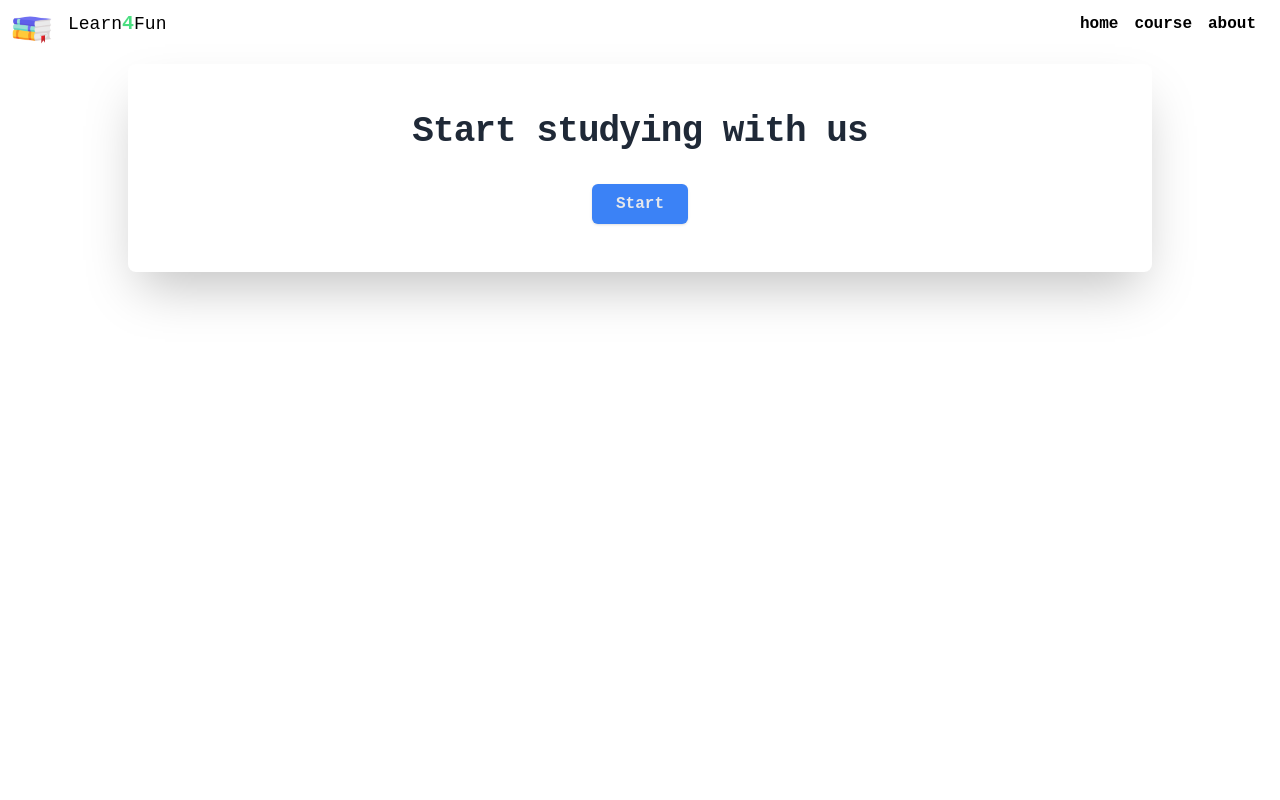
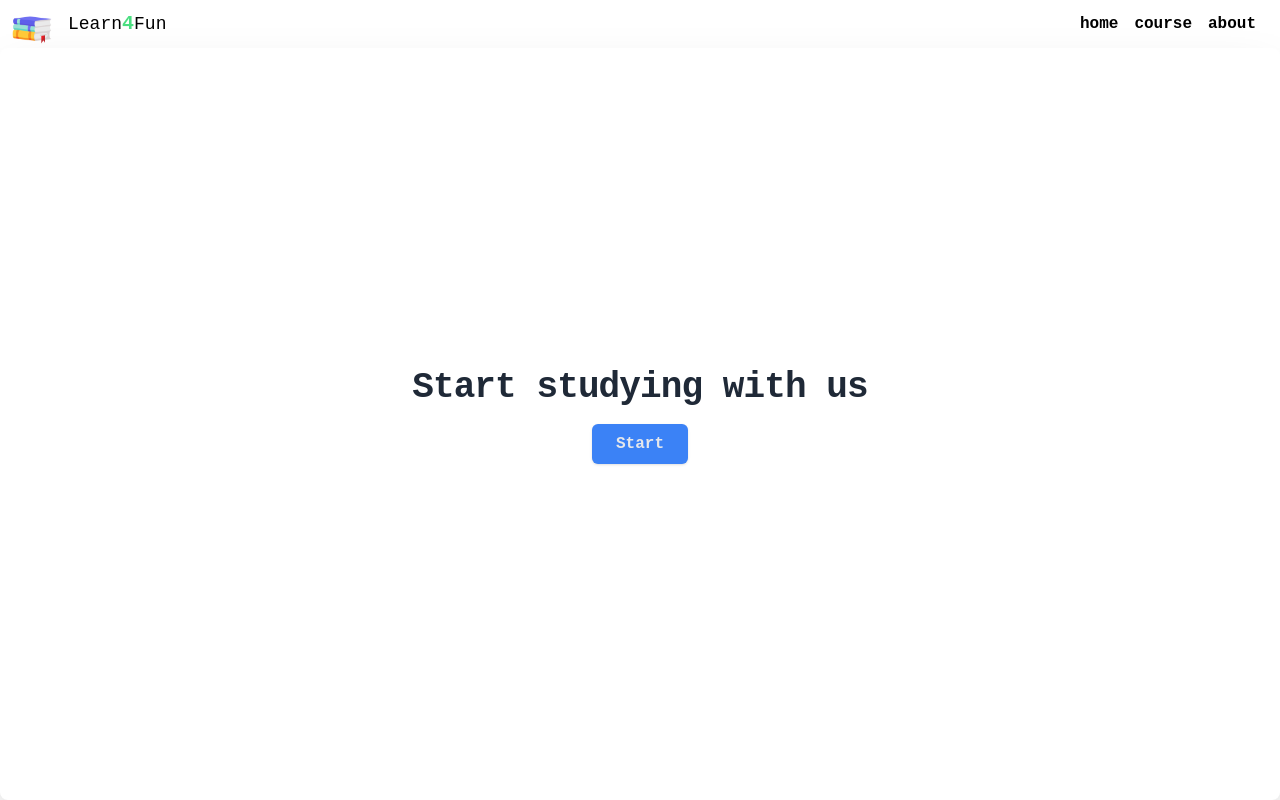
Before and after one commit to nikl1425/WebLearn, a Next.js app: page / in a window 1280 px wide. Built offline with nearby package versions, Linux system fonts and the light colour scheme.

Commit message:
working on jumbo tron

```diff
--- a/package.json
+++ b/package.json
@@ -18,6 +18,7 @@
     "next": "13.2.1",
     "react": "18.2.0",
     "react-dom": "18.2.0",
+    "react-icons": "^4.7.1",
     "typescript": "4.9.5"
   },
   "devDependencies": {
--- a/src/common/components/jumbotron.tsx
+++ b/src/common/components/jumbotron.tsx
@@ -1,16 +1,31 @@
 import React, { FC } from "react";
 
-type JumboTronProps = {
 
+type JumboButtonProps = {
+    text: string,
+    color?: string
+    func: () => void
 }
 
-const JumboTron : FC<JumboTronProps>= () => {
+type JumboTronProps = {
+    title: string
+    subTitle?: string
+    buttons: []
+    bannerIcon?: string
+    bannerImg?: string
+}
+
+const JumboTron: FC<JumboTronProps> = ({title, subTitle}) => {
     return (
-        <div className="max-w-screen-lg bg-white shadow-2xl rounded-lg mx-auto text-center py-12 mt-4">
+        <div className="w-full h-full bg-white shadow-2xl rounded-lg mx-auto text-center flex">
+            <div>
+
+            </div>
+            <div className=" mx-auto my-auto grow">
                 <h2 className="text-3xl leading-9 font-bold tracking-tight text-gray-800 sm:text-4xl sm:leading-10">
                     Start studying with us
                 </h2>
-        <div className="mt-8 flex justify-center">
+                <div className="mt-4 mb-4 flex justify-center">
                     <div className="inline-flex rounded-md bg-blue-500 shadow">
                         <a href="#" className="text-gray-200 font-bold py-2 px-6">
                             Start
@@ -18,6 +33,7 @@ const JumboTron : FC<JumboTronProps>= () => {
                     </div>
                 </div>
             </div>
+        </div>
     )
 }
 
--- a/src/common/components/layout.tsx
+++ b/src/common/components/layout.tsx
@@ -1,4 +1,4 @@
-import React, {FC} from "react";
+import React, { FC } from "react";
 import NavBar from "./navbar";
 import type { ReactNode } from "react";
 
@@ -7,20 +7,23 @@ type LayoutProps = {
     children: ReactNode
 }
 
-const Layout: FC<LayoutProps> = ({children}) => {
+const Layout: FC<LayoutProps> = ({ children }) => {
     return (
         <>
-            <header>
-                <NavBar />
-            </header>
+            <div className=" flex flex-col h-full">
+                <header className="flex-1">
+                    <NavBar />
+                </header>
 
-            <main>
-                {children}
-            </main>
+                <main className=" grow h-full">
+                    {children}
+                </main>
 
-            <footer>
+                <footer className=" flex-initial">
 
-            </footer>
+                </footer>
+            </div>
+
         </>
     )
 }
--- a/src/pages/index.tsx
+++ b/src/pages/index.tsx
@@ -6,7 +6,7 @@ const inter = Inter({ subsets: ['latin'] })
 export default function Home() {
   return (
     <>
-      <div>
+      <div className=' h-full'>
         <JumboTron />
       </div>
     </>
--- a/src/styles/globals.css
+++ b/src/styles/globals.css
@@ -5,6 +5,15 @@
 @import url('https://fonts.googleapis.com/css2?family=Lexend:wght@100&family=Padyakke+Expanded+One&family=Red+Hat+Display:wght@300&family=Roboto:wght@100&display=swap');
 
 
+html {
+    height: 100%;
+}
+
 body {
+    height: 100vh;
     font-family: 'Space Mono', monospace;
 }
+
+#__next {
+    height: 100%;
+}
```
Also changed, not shown: 1 other file (tests, documents, lock files or other folders). Lines whose indentation alone changed are shown as unchanged.
